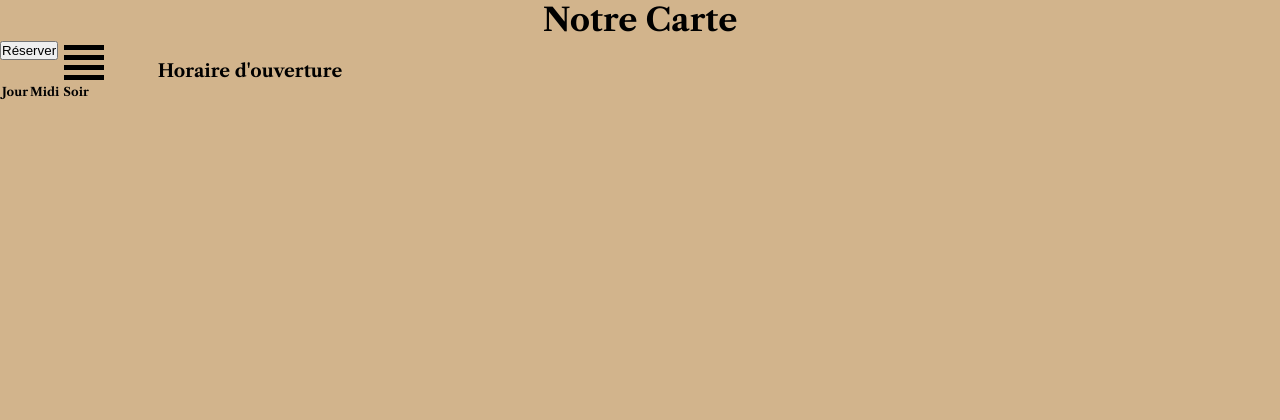
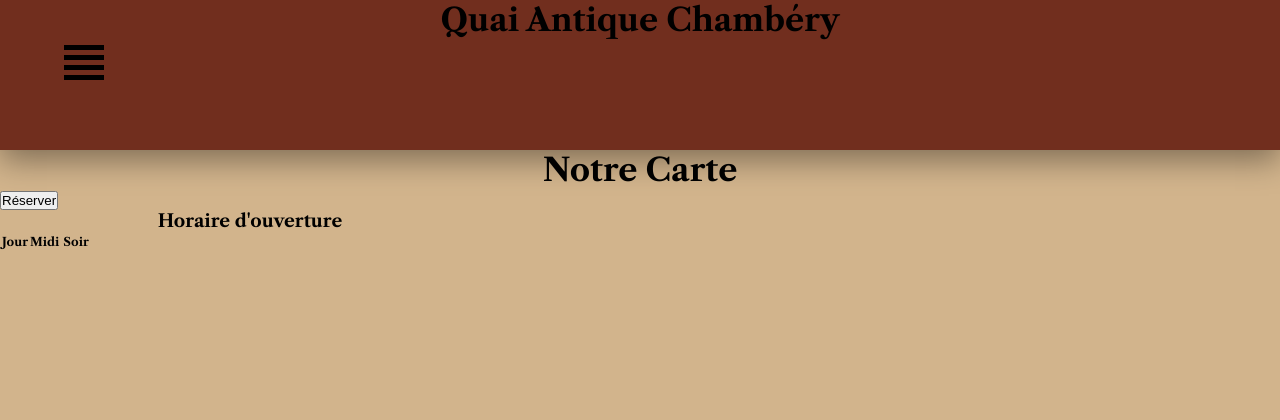
Before and after one commit to GDel84/ArnaudMichant, a Symfony app: template templates/carte.html.twig in a window 1280 px wide. Shown: the top 420 px of the page. Before the commit the page ends 99 px from the top, so only its background shows below. Run offline with Twig, Linux system fonts and the light colour scheme; the template is opened without the code that fills it, so the values that code supplies are empty; some libraries are stand-ins or nearby versions.

Commit message:
add header and page accueil

```diff
--- a/templates/nav.html.twig
+++ b/templates/nav.html.twig
@@ -17,13 +17,12 @@
 
         <nav>
           <ul class="menu-links">
-            <li><a href="{{path('accueil')}}">Quai Antique</a><span id="QC-info">
-              <p>06 00 00 00 00</p>
-            </span>
+            <li><a href="{{path('accueil')}}">Quai Antique</a>
             </li>
             {% if is_granted('ROLE_ADMIN') %}
               <li><a href="{{ path('admin_accueil') }}">Section Admin</a></li>
             {% endif %}
+            <li><a href="{{path('accueil')}}">Accueil</a></li>
             <li><a href="{{path('carte')}}">Carte</a></li>
             <li><a href="{{path('reservation')}}">Reserver</a></li>
             {% if app.user %}
@@ -36,9 +35,9 @@
         </nav>
 
       </div>
-    <div class="body-text">
-
-    </div>
+        <div class="header-text">
+          <h1 class="title" >Quai Antique Chambéry</h1>
+        </div>
   </div>
 
 </html>
```
